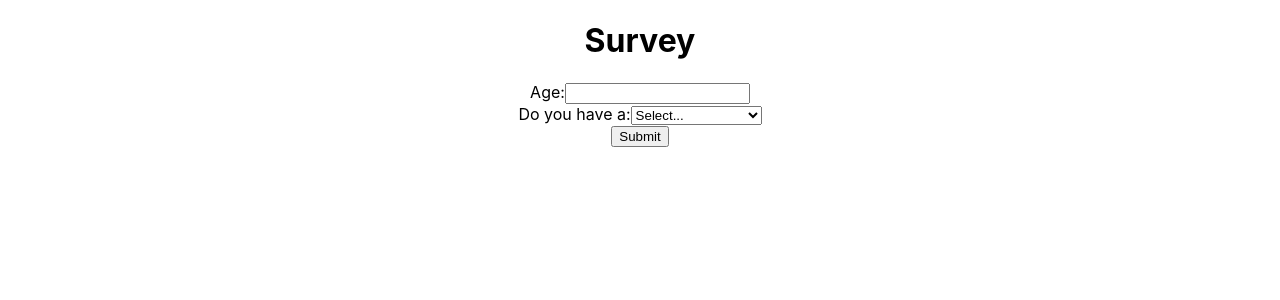
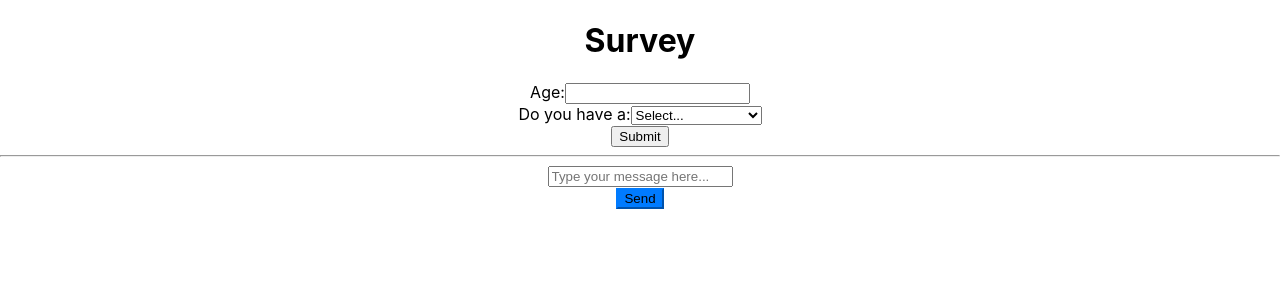
Before and after one commit to mika-okamoto/MindfulTech, a React (Create React App) app in the folder Frontend/mindfultech/: page / in a window 1280 px wide. Shown: the top 300 px of the page. Built offline with nearby package versions, Linux system fonts and the light colour scheme.

Commit message:
Adding chatbot to website
pain

```diff
--- a/Frontend/mindfultech/src/App.js
+++ b/Frontend/mindfultech/src/App.js
@@ -1,11 +1,14 @@
 import logo from './logo.svg';
 import './App.css';
-import Survey from './Components/survey.js'
+import Survey from './components/survey.js'
+import ChatComponent from './components/chat.js'
 
 function App() {
   return (
     <div className="App">
       <Survey />
+      <ChatComponent />
+
     </div>
   );
 }
--- /dev/null
+++ b/Frontend/mindfultech/src/components/chat.js
@@ -0,0 +1,90 @@
+import React, { useState, useEffect } from 'react';
+import { chat } from '../services/driver';
+
+const ChatComponent = () => {
+  const [inputText, setInputText] = useState('');
+  const [chatHistory, setChatHistory] = useState([]);
+
+  // Load chat history from storage on component mount
+  useEffect(() => {
+    const savedChatHistory = JSON.parse(localStorage.getItem('chatHistory')) || [];
+    setChatHistory(savedChatHistory);
+  }, []);
+
+  // Save chat history to storage whenever it changes
+  useEffect(() => {
+    localStorage.setItem('chatHistory', JSON.stringify(chatHistory));
+  }, [chatHistory]);
+
+  const sendMessage = async () => {
+    const messageText = inputText.trim(); // Trim whitespace from the input text
+
+    if (messageText === '') {
+      return; // Don't send empty messages
+    }
+
+    try {
+      // Add the user's message to the chat history
+      const userMessage = { text: messageText, sender: 'User' };
+      setChatHistory(prevHistory => [...prevHistory, userMessage]);
+      setInputText(''); // Clear the input field
+
+      // Get the response from ChatGPT
+      const response = await chat({ text: messageText });
+
+      // Extract the desired output from the JSON response
+      const chatGPTMessageText = response.content;
+
+      // Add the ChatGPT's response to the chat history
+      const chatGPTMessage = { text: chatGPTMessageText, sender: 'MindfulAI' };
+      setChatHistory(prevHistory => [...prevHistory, chatGPTMessage]); // Update chat history
+    } catch (error) {
+      console.error('Error sending message:', error);
+    }
+  };
+
+  return (
+    <div className="container mt-5">
+      <div className="row justify-content-center">
+        <div className="col-md-6"> {/* Central container occupying 6 out of 12 columns */}
+          <div className="card">
+            <div className="card-body">
+              <hr className="my-4" /> {/* Divider bar on top */}
+              <div className="chat-history">
+                {chatHistory.map((message, index) => (
+                  <div key={index} className={`message ${message.sender}`}>
+                    <div className={`message-content ${message.sender}`}>
+                      {message.sender === 'User' ? (
+                        <div className="alert alert-primary" role="alert">
+                          <strong>User:</strong> {message.text}
+                        </div>
+                      ) : (
+                        <div className="alert alert-secondary" role="alert">
+                          <strong>MindfulAI:</strong> {message.text}
+                        </div>
+                      )}
+                    </div>
+                  </div>
+                ))}
+              </div>
+              <div className="input-group mt-5"> {/* Increased spacing */}
+                <input
+                  type="text"
+                  className="form-control"
+                  placeholder="Type your message here..."
+                  value={inputText}
+                  onChange={(e) => setInputText(e.target.value)}
+                />
+                <div className="input-group-append">
+                  <button className="btn btn-primary" type="button" onClick={sendMessage} style={{ backgroundColor: '#007bff', borderColor: '#007bff' }}>Send</button>
+                </div>
+              </div>
+            </div>
+          </div>
+        </div>
+      </div>
+    </div>
+  );
+};
+
+export default ChatComponent;
--- a/Frontend/mindfultech/src/services/driver.js
+++ b/Frontend/mindfultech/src/services/driver.js
@@ -1,10 +1,10 @@
 import axios from 'axios';
-const REST_API_BASE_URL = "http://localhost:5000";
+const REST_API_BASE_URL = "http://127.0.0.1:5000";
 
 export const chat = async (chatRequest) => {
-    const response = await axios.post(REST_API_BASE_URL + "/predict", request)
+    const response = await axios.post(REST_API_BASE_URL + "/chat", chatRequest)
     return response.data }
 
 export const generateText = async (predictRequest) => {
-    const response = await axios.post(REST_API_BASE_URL + "/chat", request)
+    const response = await axios.post(REST_API_BASE_URL + "/predict", predictRequest)
     return response.data }
```
Also changed, not shown: 1 other file (tests, documents, lock files or other folders).
